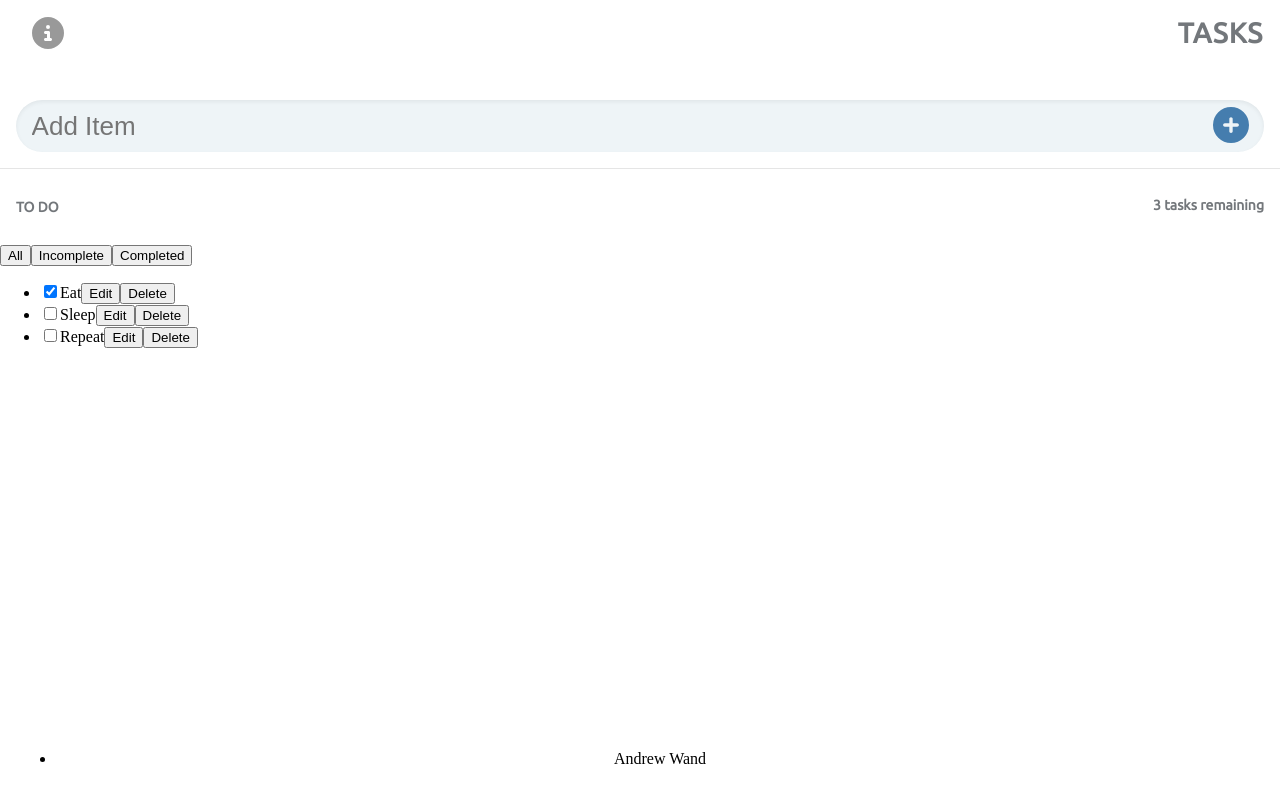
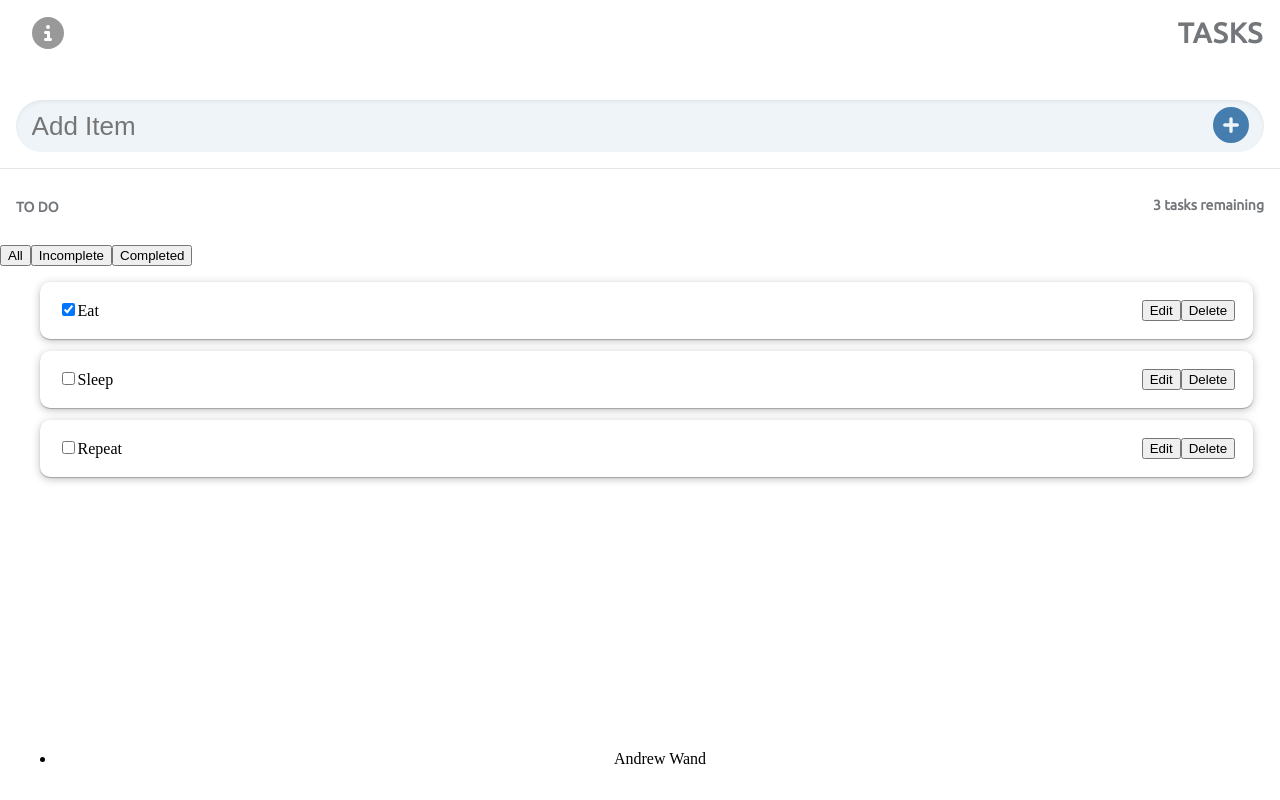
Before and after one commit to Andrew-Wand/todolist-react, a React (Create React App) app: page / in a window 1280 px wide. Built offline with nearby package versions, Linux system fonts and the light colour scheme.

Commit message:
css for task list in progress

```diff
--- a/src/Components/ToDoList.jsx
+++ b/src/Components/ToDoList.jsx
@@ -46,16 +46,25 @@ function ToDoList(props) {
 
 
   const showTaskList = (
+
+
+
     <div className="task-container">
-      <div>
-        <input id={props.id}
+      <div className="left-side">
+      <input id={props.id}
               type="checkbox"
               defaultChecked={props.completed}
               onChange={() => props.toggleTaskCompleted(props.id)} />
         <label htmlFor={props.id} className="todo-label">{props.name}</label>
-        <button className="edit-btn" onClick={() => setIsEdit(true)}>Edit</button>
-        <button className="delete-btn" onClick={() => props.deleteTask(props.id)}>Delete</button>
       </div>
+
+    <div className="right-side">
+      <button className="edit-btn" onClick={() => setIsEdit(true)}>Edit</button>
+      <button className="delete-btn" onClick={() => props.deleteTask(props.id)}>Delete</button>
+    </div>
+
+
+
 
 
     </div>
--- a/src/index.css
+++ b/src/index.css
@@ -45,7 +45,7 @@ body {
 }
 
 
-/* Main */
+/* Form */
 
 .task-form {
   display: flex;
@@ -82,7 +82,7 @@ body {
 }
 
 
-
+/* List title */
 .list-title {
   display: flex;
   justify-content: space-between;
@@ -95,6 +95,40 @@ body {
   color: #73777B;
 }
 
+/* Filter buttons */
+
+/* Task list */
+
+.task-list {
+  list-style: none;
+  margin-right: 1.7em;
+
+}
+
+.task-item {
+  padding: 1.1em;
+  /* border: 1px solid rgba(0, 0, 0, .4); */
+  margin-bottom: .8em;
+  border-radius: 10px;
+  box-shadow: rgba(0, 0, 0, 0.25) 0px 0.0625em 0.0625em, rgba(0, 0, 0, 0.25) 0px 0.125em 0.5em, rgba(255, 255, 255, 0.1) 0px 0px 0px 1px inset;
+}
+
+.task-container {
+  display: flex;
+  justify-content: space-between;
+}
+
+.left-side {
+
+}
+
+.right-side {
+
+}
+
+.edit-form {
+  display: flex;
+}
 
 
 
```
